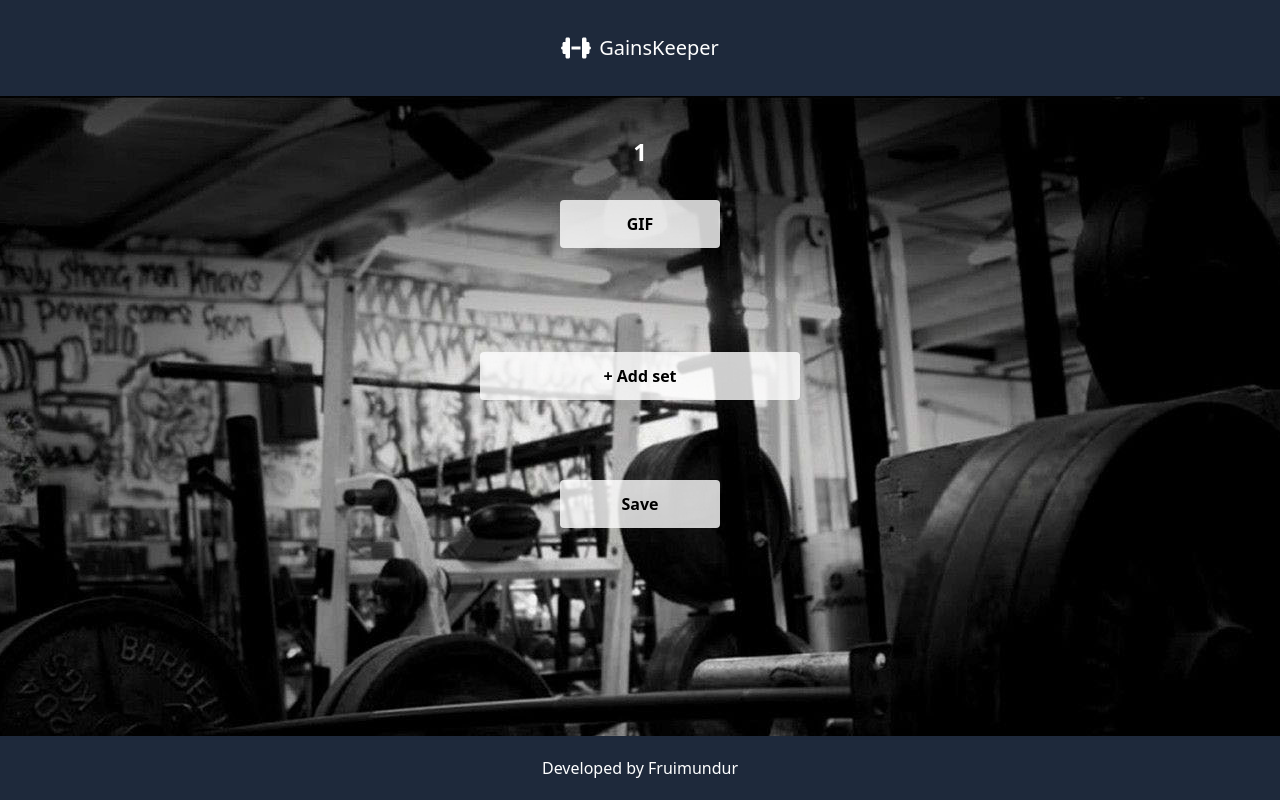
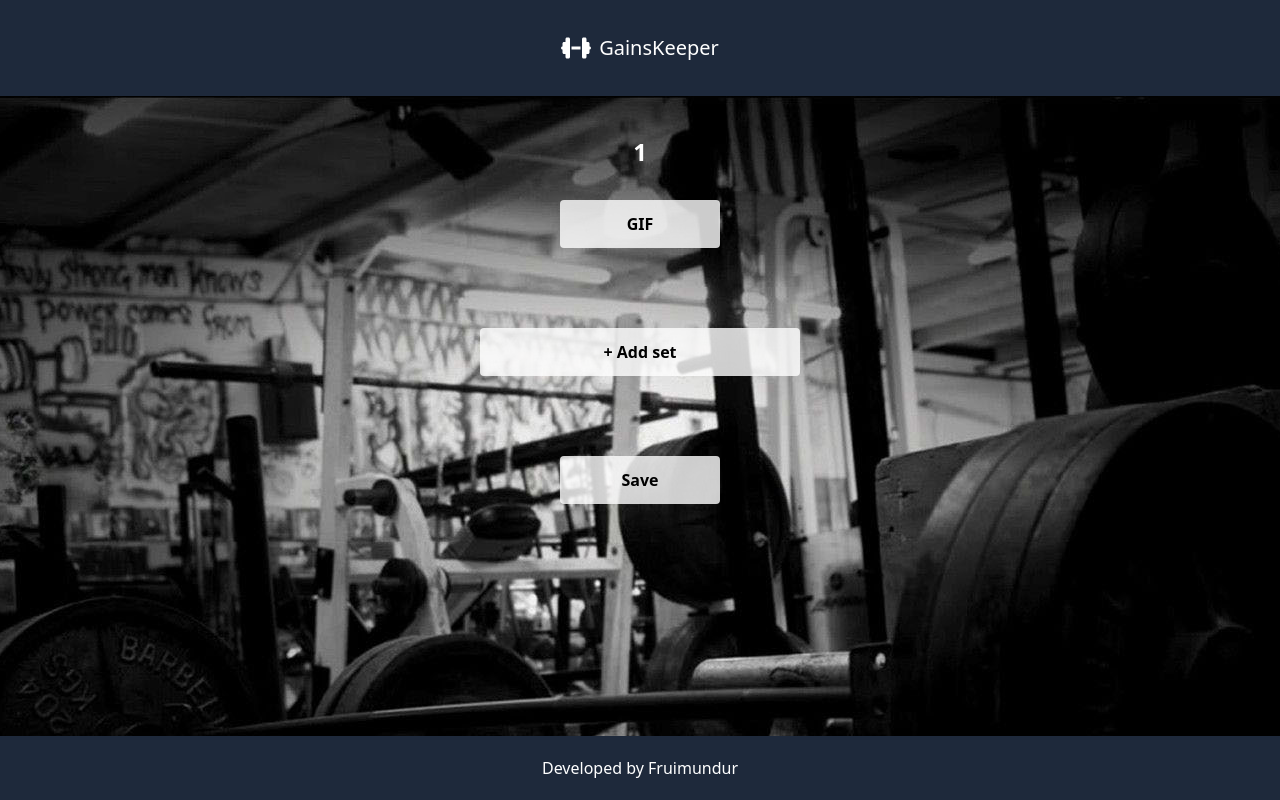
Before and after one commit to fruimundur/workout-tracker, a Next.js app: page /exercise/1 in a window 1280 px wide. Built offline with nearby package versions, Linux system fonts and the light colour scheme.

Commit message:
adjusted position of add set button

```diff
--- a/src/pages/exercise/[id].js
+++ b/src/pages/exercise/[id].js
@@ -65,6 +65,7 @@ the function so the exercise doesn't get saved again (which would create a dupli
         <>
         <h1 className="text-center uppercase text-white text-2xl font-bold mt-10">{exerciseName}</h1>
         <Link href={`/gif/${exerciseID}`} className="w-40 h-12 mb-20 sm:mb-6 mt-8 mx-auto bg-white/80 hover:bg-white/70 active:bg-slate-200/60 rounded font-bold text-center justify-center flex"><button>GIF</button></Link>
+        <button onClick={renderNewSet} className="block w-72 md:w-80 h-12 mt-20 mx-auto bg-white/80 hover:bg-white/70 active:bg-slate-200/60 rounded font-bold">+ Add set</button>
         <div className="sm:grid sm:grid-cols-2 lg:mx-48 2xl:mx-96">
         {newSet?newSet.map(set => (
             <div key={set}>
@@ -73,7 +74,6 @@ the function so the exercise doesn't get saved again (which would create a dupli
             </div>
         )):null}
         </div>
-        <button onClick={renderNewSet} className="block w-72 md:w-80 h-12 mt-20 mx-auto bg-white/80 hover:bg-white/70 active:bg-slate-200/60 rounded font-bold">+ Add set</button>
         <Link href="/" className="w-40 h-12 mt-20 mx-auto bg-white/80 hover:bg-white/70 focus:bg-slate-200/60 rounded font-bold mb-10 text-center justify-center flex"><button onClick={saveExercise}>Save</button></Link>
         </>
     );
```
